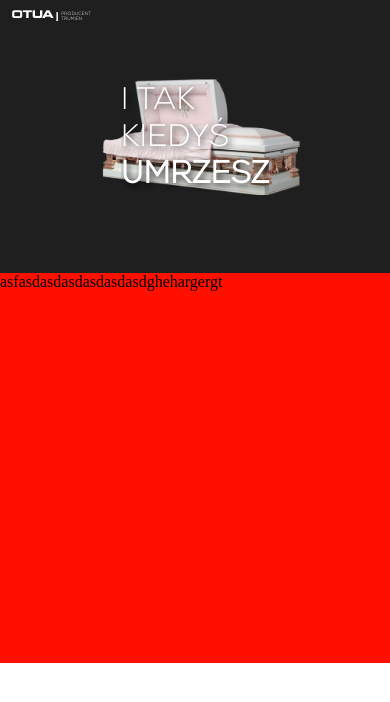
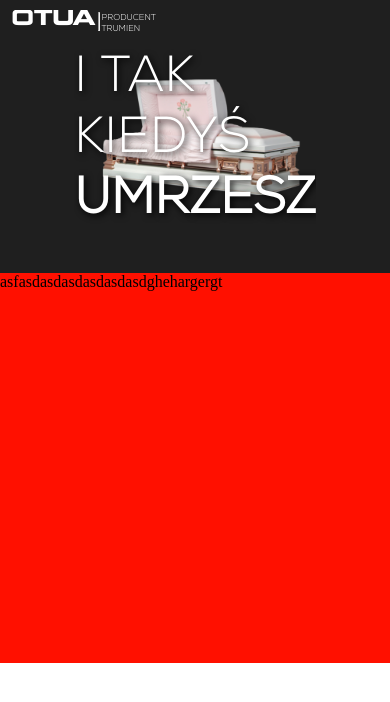
Before and after one commit to szymont7/trumny, a plain HTML site: page miszkiewicz/index.html in a window 390 px wide. Drawn offline with Linux system fonts and the light colour scheme.

Commit message:
Add files via upload

```diff
--- a/miszkiewicz/style.css
+++ b/miszkiewicz/style.css
@@ -213,7 +213,7 @@ hr {
     text-transform: uppercase;
     text-align: left;
     z-index: 1;
-    font-size: 8vw;
+    font-size: 13vw;
 
     position: relative;
   }
@@ -222,17 +222,17 @@ hr {
     top: 2.5vw;
     left: 3vw;
     z-index: 2;
-    font-size: 2.5vw;
+    font-size: 5vw;
     font-family: nokkok;
     color: white;
   }
   hr {
     position: absolute;
     z-index: 2;
-    margin-left: 14.3vw;
+    margin-left: 25vw;
     margin-top: 3.1vw;
     width: 0.5;
-    height: 1.8vw;
+    height: 4.3vw;
     color: white;
   }
   .logo2 {
@@ -240,10 +240,10 @@ hr {
     z-index: 2;
     font-family: nexa-light;
     float: left;
-    top: 2.9vw;
-    left: 15.7vw;
+    top: 3.2vw;
+    left: 26vw;
     color: white;
-    font-size: 1.2vw;
+    font-size: 2.2vw;
     font-weight: 400;
   }
 }
```
